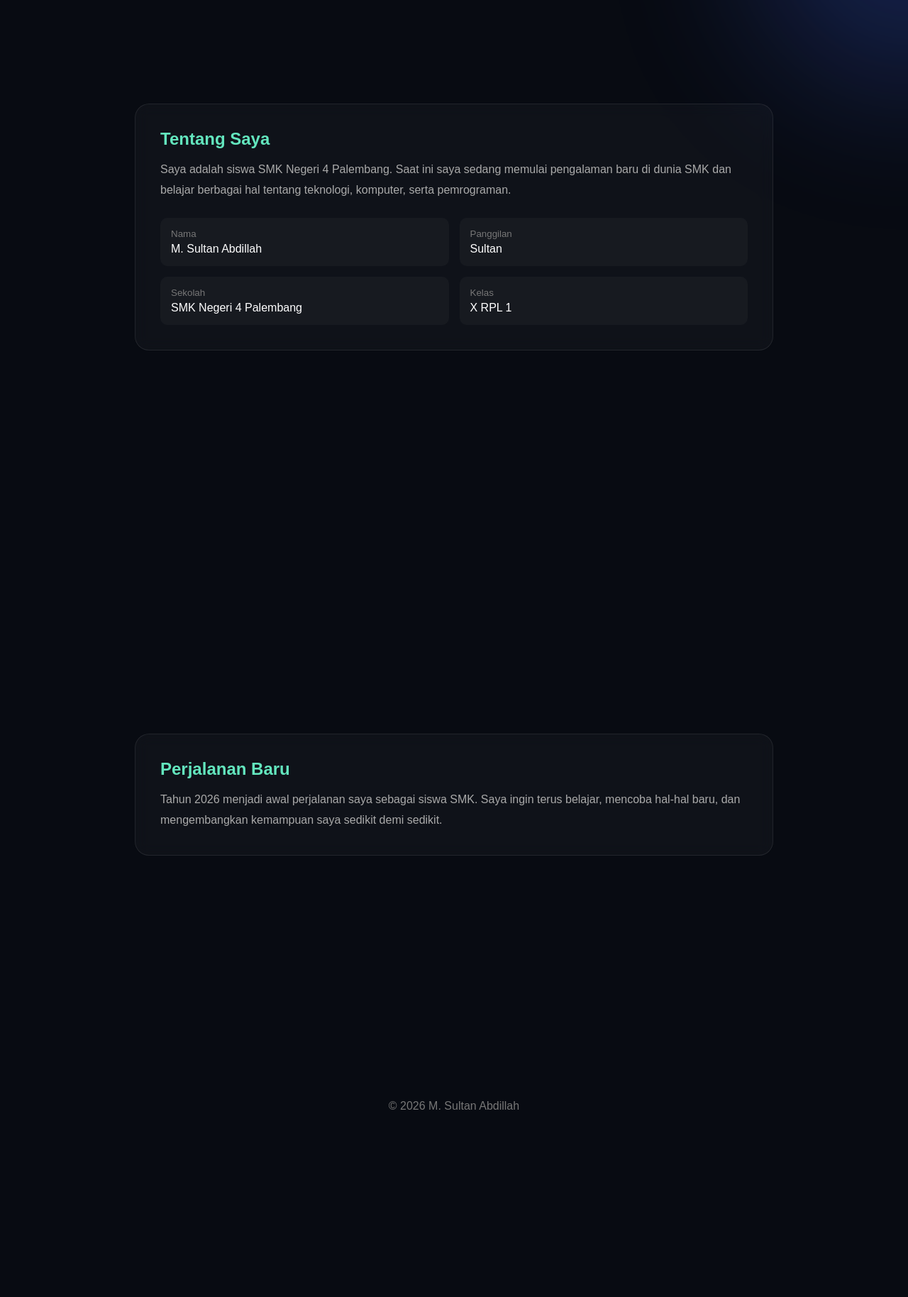
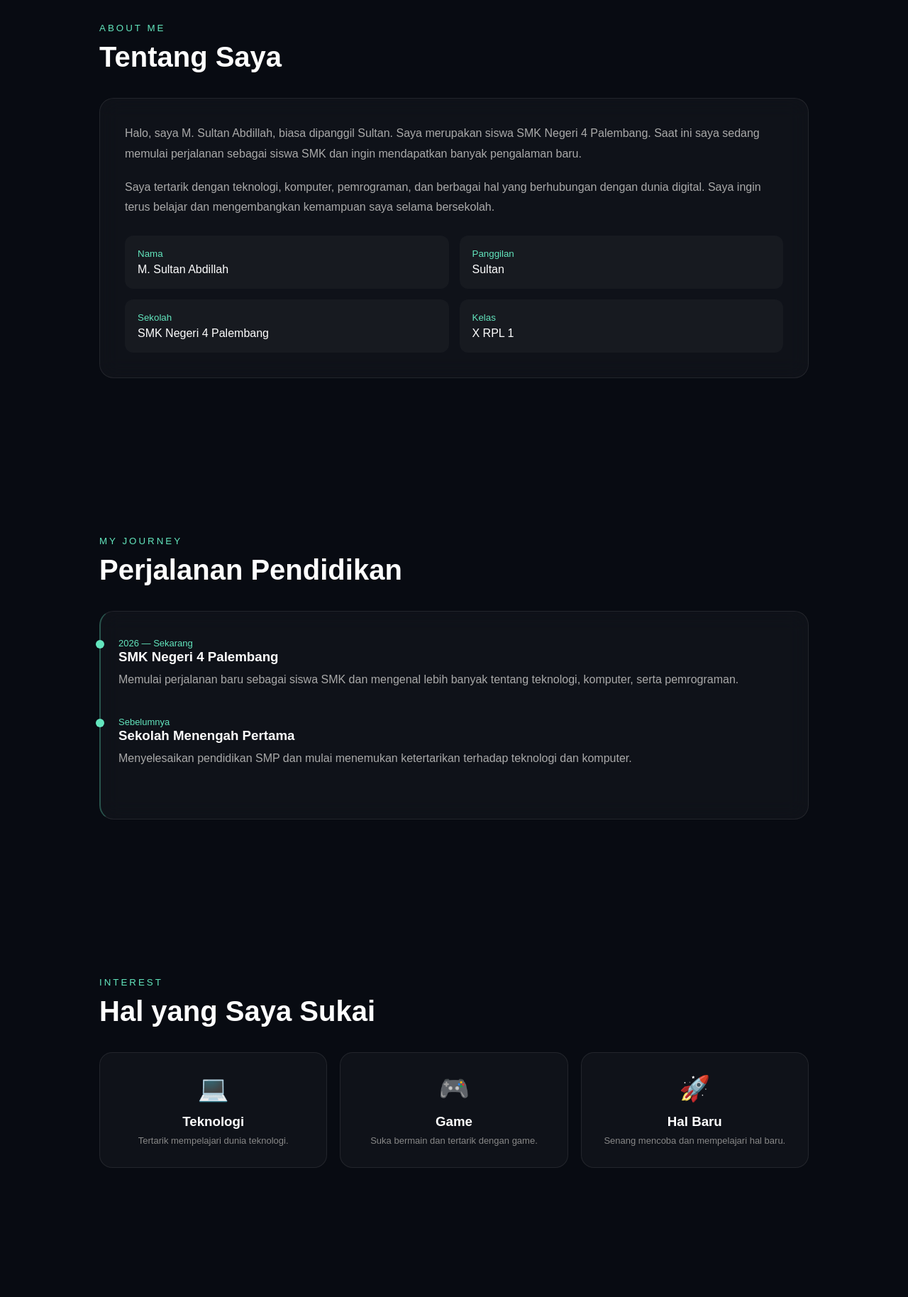
Before and after one commit to sultanabdillah87-sudo/bidodatasultan, a plain HTML site: page index.html in a window 1280 px wide. Shown: the part 880-2708 px from the top of the page at 71% size. Before the commit the page ends 2478 px from the top, so only its background shows below. Drawn offline with Linux system fonts and the light colour scheme.

Commit message:
Update index.html

```diff
--- a/index.html
+++ b/index.html
@@ -3,48 +3,42 @@
 <head>
 <meta charset="UTF-8">
 <meta name="viewport" content="width=device-width, initial-scale=1.0">
-<title>M. Sultan Abdillah | Portfolio</title>
+<title>M. Sultan Abdillah</title>
 
 <style>
 *{margin:0;padding:0;box-sizing:border-box}
 html{scroll-behavior:smooth}
-
 body{
     font-family:Arial,sans-serif;
     background:#080b12;
-    color:white;
+    color:#fff;
     overflow-x:hidden;
 }
 
-/* Background animasi */
-body::before,body::after{
-    content:"";
+/* ANIMASI BACKGROUND */
+.bg{
     position:fixed;
-    width:400px;
-    height:400px;
+    inset:0;
+    overflow:hidden;
+    z-index:-1;
+}
+.orb{
+    position:absolute;
+    width:350px;
+    height:350px;
     border-radius:50%;
-    filter:blur(100px);
+    filter:blur(90px);
     opacity:.25;
-    z-index:-1;
-    animation:gerak 8s infinite alternate ease-in-out;
+    animation:float 10s infinite alternate ease-in-out;
 }
+.orb:nth-child(1){background:#00ffc8;top:-100px;left:-100px}
+.orb:nth-child(2){background:#4169ff;right:-100px;top:30%}
+.orb:nth-child(3){background:#a855f7;left:30%;bottom:-180px}
 
-body::before{
-    background:#00ffc8;
-    top:-150px;
-    left:-150px;
-}
-
-body::after{
-    background:#4169ff;
-    right:-150px;
-    bottom:-150px;
-    animation-delay:2s;
-}
-
-@keyframes gerak{
-    from{transform:translate(0,0) scale(1)}
-    to{transform:translate(180px,120px) scale(1.3)}
+@keyframes float{
+    0%{transform:translate(0,0) scale(1)}
+    50%{transform:translate(100px,80px) scale(1.2)}
+    100%{transform:translate(-60px,140px) scale(.9)}
 }
 
 nav{
@@ -54,82 +48,89 @@ nav{
     padding:20px 8%;
     display:flex;
     justify-content:space-between;
-    background:#080b12aa;
-    backdrop-filter:blur(12px);
-    z-index:10;
+    align-items:center;
+    background:#080b1290;
+    backdrop-filter:blur(15px);
+    z-index:99;
 }
-
 .logo{
-    font-size:24px;
+    font-size:25px;
     font-weight:bold;
     color:#63e6be;
 }
-
 nav a{
-    color:white;
+    color:#ddd;
     text-decoration:none;
     margin-left:25px;
 }
+nav a:hover{color:#63e6be}
 
 section{
+    padding:110px 8%;
+    min-height:70vh;
+}
+.hero{
     min-height:100vh;
-    padding:120px 8%;
     display:flex;
     align-items:center;
-}
-
-.hero{
     justify-content:center;
     text-align:center;
 }
-
+.hero small{
+    color:#63e6be;
+    letter-spacing:3px;
+}
 .hero h1{
-    font-size:clamp(45px,8vw,80px);
-    margin-bottom:15px;
+    font-size:clamp(48px,8vw,85px);
+    margin:20px 0;
 }
-
-.hero h1 span{
-    color:#63e6be;
-}
-
+.hero h1 span{color:#63e6be}
 .hero p{
-    color:#aaa;
-    font-size:18px;
     max-width:650px;
     margin:auto;
-    line-height:1.7;
+    color:#aaa;
+    line-height:1.8;
+    font-size:17px;
 }
-
 .btn{
     display:inline-block;
     margin-top:30px;
-    padding:13px 25px;
+    padding:14px 25px;
+    border-radius:10px;
     background:#63e6be;
     color:#07110e;
-    border-radius:10px;
     text-decoration:none;
     font-weight:bold;
+    transition:.3s;
+}
+.btn:hover{
+    transform:translateY(-4px);
+    box-shadow:0 10px 30px #63e6be30;
 }
 
 .container{
-    max-width:900px;
+    max-width:1000px;
     margin:auto;
-    width:100%;
+}
+.title{
+    margin-bottom:35px;
+}
+.title small{
+    color:#63e6be;
+    letter-spacing:3px;
+}
+.title h2{
+    font-size:40px;
+    margin-top:10px;
 }
 
 .card{
     background:#ffffff08;
     border:1px solid #ffffff15;
+    border-radius:20px;
     padding:35px;
-    border-radius:20px;
-    backdrop-filter:blur(10px);
+    backdrop-filter:blur(15px);
 }
-
-h2{
-    color:#63e6be;
-    margin-bottom:15px;
-}
-
 .card p{
     color:#aaa;
     line-height:1.8;
@@ -141,64 +142,165 @@ h2{
     gap:15px;
     margin-top:25px;
 }
-
 .info div{
-    padding:15px;
+    padding:18px;
     background:#ffffff08;
-    border-radius:10px;
+    border-radius:12px;
+}
+.info small{
+    display:block;
+    color:#63e6be;
+    margin-bottom:6px;
 }
 
-.info small{
-    color:#777;
-    display:block;
-    margin-bottom:5px;
+.timeline{
+    border-left:2px solid #63e6be50;
+    padding-left:25px;
+}
+.timeline-item{
+    margin-bottom:35px;
+    position:relative;
+}
+.timeline-item::before{
+    content:"";
+    position:absolute;
+    left:-32px;
+    top:5px;
+    width:12px;
+    height:12px;
+    background:#63e6be;
+    border-radius:50%;
+}
+.timeline-item h3{margin-bottom:7px}
+.timeline-item span{color:#63e6be;font-size:13px}
+
+.interests{
+    display:grid;
+    grid-template-columns:repeat(3,1fr);
+    gap:18px;
+}
+.interest{
+    text-align:center;
+    padding:30px 15px;
+    background:#ffffff08;
+    border:1px solid #ffffff15;
+    border-radius:18px;
+    transition:.3s;
+}
+.interest:hover{transform:translateY(-7px)}
+.interest .icon{
+    font-size:35px;
+    margin-bottom:15px;
+}
+.interest p{
+    color:#888;
+    font-size:13px;
+    margin-top:8px;
+}
+
+.goal{
+    text-align:center;
+}
+.goal h2{
+    color:#63e6be;
+    font-size:35px;
+    margin-bottom:15px;
+}
+
+.social{
+    text-align:center;
+}
+.social a{
+    display:inline-block;
+    margin:10px;
+    padding:14px 22px;
+    border:1px solid #ffffff20;
+    border-radius:10px;
+    color:#fff;
+    text-decoration:none;
+    transition:.3s;
+}
+.social a:hover{
+    border-color:#63e6be;
+    color:#63e6be;
 }
 
 footer{
     text-align:center;
-    padding:30px;
+    padding:35px;
+    border-top:1px solid #ffffff12;
     color:#777;
 }
 
-@media(max-width:600px){
-    nav a{margin-left:10px;font-size:13px}
-    .info{grid-template-columns:1fr}
+@media(max-width:650px){
+    nav a{font-size:12px;margin-left:10px}
+    .info,.interests{grid-template-columns:1fr}
+    .hero h1{font-size:48px}
+    .title h2{font-size:32px}
 }
 </style>
 </head>
 
 <body>
 
+<!-- BACKGROUND ANIMASI -->
+<div class="bg">
+    <div class="orb"></div>
+    <div class="orb"></div>
+    <div class="orb"></div>
+</div>
+
+<!-- NAVBAR -->
 <nav>
     <div class="logo">S.</div>
     <div>
         <a href="#home">Home</a>
-        <a href="#about">Tentang</a>
+        <a href="#about">About</a>
+        <a href="#education">Education</a>
+        <a href="#interest">Interest</a>
+        <a href="#contact">Contact</a>
     </div>
 </nav>
 
+<!-- HOME -->
 <section class="hero" id="home">
     <div>
-        <p>WELCOME TO MY WEBSITE</p>
+        <small>WELCOME TO MY WEBSITE</small>
         <h1>Hi, I'm <span>Sultan.</span></h1>
         <p>
-            Saya M. Sultan Abdillah, seorang siswa baru
-            di SMK Negeri 4 Palembang yang sedang memulai
-            perjalanan belajar di dunia teknologi dan pemrograman.
+            Selamat datang di website pribadi saya.
+            Saya adalah siswa baru SMK Negeri 4 Palembang
+            yang sedang memulai perjalanan baru untuk belajar,
+            berkembang, dan mengenal dunia teknologi.
         </p>
+
         <a href="#about" class="btn">Kenali Saya</a>
     </div>
 </section>
 
+<!-- ABOUT -->
 <section id="about">
     <div class="container">
+        <div class="title">
+            <small>ABOUT ME</small>
+            <h2>Tentang Saya</h2>
+        </div>
+
         <div class="card">
-            <h2>Tentang Saya</h2>
             <p>
-                Saya adalah siswa SMK Negeri 4 Palembang.
-                Saat ini saya sedang memulai pengalaman baru
-                di dunia SMK dan belajar berbagai hal tentang
-                teknologi, komputer, serta pemrograman.
+                Halo, saya M. Sultan Abdillah, biasa dipanggil Sultan.
+                Saya merupakan siswa SMK Negeri 4 Palembang.
+                Saat ini saya sedang memulai perjalanan sebagai siswa SMK
+                dan ingin mendapatkan banyak pengalaman baru.
+            </p>
+
+            <br>
+
+            <p>
+                Saya tertarik dengan teknologi, komputer, pemrograman,
+                dan berbagai hal yang berhubungan dengan dunia digital.
+                Saya ingin terus belajar dan mengembangkan kemampuan
+                saya selama bersekolah.
             </p>
 
             <div class="info">
@@ -206,17 +308,14 @@ footer{
                     <small>Nama</small>
                     M. Sultan Abdillah
                 </div>
-
                 <div>
                     <small>Panggilan</small>
                     Sultan
                 </div>
-
                 <div>
                     <small>Sekolah</small>
                     SMK Negeri 4 Palembang
                 </div>
-
                 <div>
                     <small>Kelas</small>
                     X RPL 1
@@ -226,16 +325,104 @@ footer{
     </div>
 </section>
 
+<!-- EDUCATION -->
+<section id="education">
+    <div class="container">
+        <div class="title">
+            <small>MY JOURNEY</small>
+            <h2>Perjalanan Pendidikan</h2>
+        </div>
+
+        <div class="card timeline">
+
+            <div class="timeline-item">
+                <span>2026 — Sekarang</span>
+                <h3>SMK Negeri 4 Palembang</h3>
+                <p>
+                    Memulai perjalanan baru sebagai siswa SMK
+                    dan mengenal lebih banyak tentang teknologi,
+                    komputer, serta pemrograman.
+                </p>
+            </div>
+
+            <div class="timeline-item">
+                <span>Sebelumnya</span>
+                <h3>Sekolah Menengah Pertama</h3>
+                <p>
+                    Menyelesaikan pendidikan SMP dan mulai
+                    menemukan ketertarikan terhadap teknologi
+                    dan komputer.
+                </p>
+            </div>
+
+        </div>
+    </div>
+</section>
+
+<!-- INTEREST -->
+<section id="interest">
+    <div class="container">
+        <div class="title">
+            <small>INTEREST</small>
+            <h2>Hal yang Saya Sukai</h2>
+        </div>
+
+        <div class="interests">
+
+            <div class="interest">
+                <div class="icon">💻</div>
+                <h3>Teknologi</h3>
+                <p>Tertarik mempelajari dunia teknologi.</p>
+            </div>
+
+            <div class="interest">
+                <div class="icon">🎮</div>
+                <h3>Game</h3>
+                <p>Suka bermain dan tertarik dengan game.</p>
+            </div>
+
+            <div class="interest">
+                <div class="icon">🚀</div>
+                <h3>Hal Baru</h3>
+                <p>Senang mencoba dan mempelajari hal baru.</p>
+            </div>
+
+        </div>
+    </div>
+</section>
+
+<!-- GOAL -->
 <section>
     <div class="container">
-        <div class="card">
-            <h2>Perjalanan Baru</h2>
+        <div class="card goal">
+            <h2>Perjalanan Baru Dimulai</h2>
             <p>
-                Tahun 2026 menjadi awal perjalanan saya
-                sebagai siswa SMK. Saya ingin terus belajar,
-                mencoba hal-hal baru, dan mengembangkan
-                kemampuan saya sedikit demi sedikit.
+                Saya masih berada di awal perjalanan.
+                Masih banyak hal yang ingin saya pelajari,
+                pengalaman yang ingin saya dapatkan,
+                dan tujuan yang ingin saya capai.
             </p>
+        </div>
+    </div>
+</section>
+
+<!-- CONTACT -->
+<section id="contact">
+    <div class="container">
+        <div class="title">
+            <small>CONTACT</small>
+            <h2>Mari Terhubung</h2>
+        </div>
+
+        <div class="card social">
+            <p>
+                Kamu bisa menemukan saya melalui Instagram.
+            </p>
+
+            <a href="https://www.instagram.com/dyinn_123?stkn=MWh5dWEzcjdyMjFwbg=="
+               target="_blank">
+                📷 Instagram
+            </a>
         </div>
     </div>
 </section>
```
